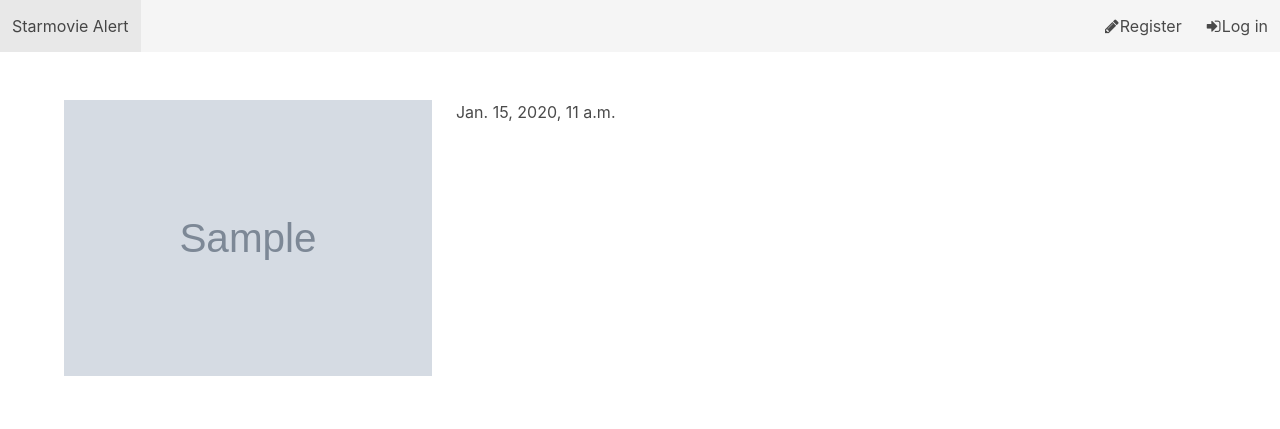
After one commit to Retzudo/starmovie-alarm, a Django app: page /starmovie/Regau/movies/1 in a window 1280 px wide. The commit adds this page. Shown: the top 429 px of the page. Run offline with Django 3.2, Linux system fonts and the light colour scheme; data comes from the database, SQL or seed files in the repository; tables that the repository leaves empty hold one stand-in row (values such as "Sample post"); grey boxes marked "Sample" are stand-in pictures; some libraries are stand-ins or nearby versions.

Commit message:
Movie details page

```diff
--- /dev/null
+++ b/starmoviealert/frontend/templates/frontend/movie.html
@@ -0,0 +1,26 @@
+{% extends 'frontend/master.html' %}
+
+{% block body %}
+    <section class="section">
+        <div class="container">
+            <div class="columns">
+                <div class="column is-one-third is-hidden-mobile">
+                    <img src="{{ movie.poster_url }}" alt="{{ movie.title }} Poster">
+                </div>
+                <div class="column is-two-thirds">
+                    <ul>
+                        {% for showing_date in movie.showing_dates.all %}
+                            {% if starmovie %}
+                                {% if showing_date.location.location == starmovie.location  %}
+                                    <li><time datetime="{{ showing_date.date|date:'c' }}">{{ showing_date.date }}</time></li>
+                                {% endif %}
+                            {% else %}
+                                <li><strong>{{ showing_date.location }}:</strong> <time datetime="{{ showing_date.date|date:'c' }}">{{ showing_date.date }}</time></li>
+                            {% endif %}
+                        {% endfor %}
+                    </ul>
+                </div>
+            </div>
+        </div>
+    </section>
+{% endblock %}
--- a/starmoviealert/frontend/templates/frontend/starmovie.html
+++ b/starmoviealert/frontend/templates/frontend/starmovie.html
@@ -19,6 +19,10 @@
         line-height: 60px;
         font-size: 1.4em;
     }
+
+    .card a {
+        outline: none;
+    }
     </style>
 {% endblock %}
 
@@ -29,6 +33,7 @@
                 {% for movie in movies %}
                     <div class="column is-3">
                         <div class="card">
+                            <a href="{% url 'movie_details' location=location movie_id=movie.pk %}">
                                 <div class="card-image">
                                     {% if movie.is_ov and not user.settings.only_show_ov%}
                                         <div class="ov-badge">
@@ -42,6 +47,7 @@
                                 <div class="card-content">
                                     {{ movie.title }}
                                 </div>
+                            </a>
                         </div>
                     </div>
                 {% endfor %}
--- a/starmoviealert/frontend/urls.py
+++ b/starmoviealert/frontend/urls.py
@@ -5,6 +5,7 @@ from frontend import views
 urlpatterns = [
     path('', views.index, name='index'),
     path('starmovie/<str:location>', views.show_movies, name='show_movies'),
+    path('starmovie/<str:location>/movies/<int:movie_id>', views.movie_details, name='movie_details'),
     path('accounts/settings', views.SettingsView.as_view(), name='settings'),
     path('accounts/register', views.RegisterView.as_view(), name='register'),
     path('accounts/profile/', views.ProfileView.as_view(), name='profile'),
--- a/starmoviealert/frontend/views.py
+++ b/starmoviealert/frontend/views.py
@@ -2,7 +2,6 @@ from datetime import datetime
 
 import pytz
 from django.conf import settings
-from django.contrib import messages
 from django.contrib.auth import login, authenticate
 from django.contrib.auth.mixins import LoginRequiredMixin
 from django.contrib.messages.views import SuccessMessageMixin
@@ -32,7 +31,21 @@ def show_movies(request, location):
         movies = movies.filter(is_ov=True)
 
     return render(request, 'frontend/starmovie.html', context={
-        'movies': movies
+        'movies': movies,
+        'location': location
+    })
+
+
+def movie_details(request, location=None, movie_id=None):
+    movie = get_object_or_404(Movie, pk=movie_id)
+    if location:
+        starmovie = get_object_or_404(Starmovie, location=location)
+    else:
+        starmovie = None
+
+    return render(request, 'frontend/movie.html', context={
+        'movie': movie,
+        'starmovie': starmovie
     })
 
 
```
Lines whose indentation alone changed are shown as unchanged.
